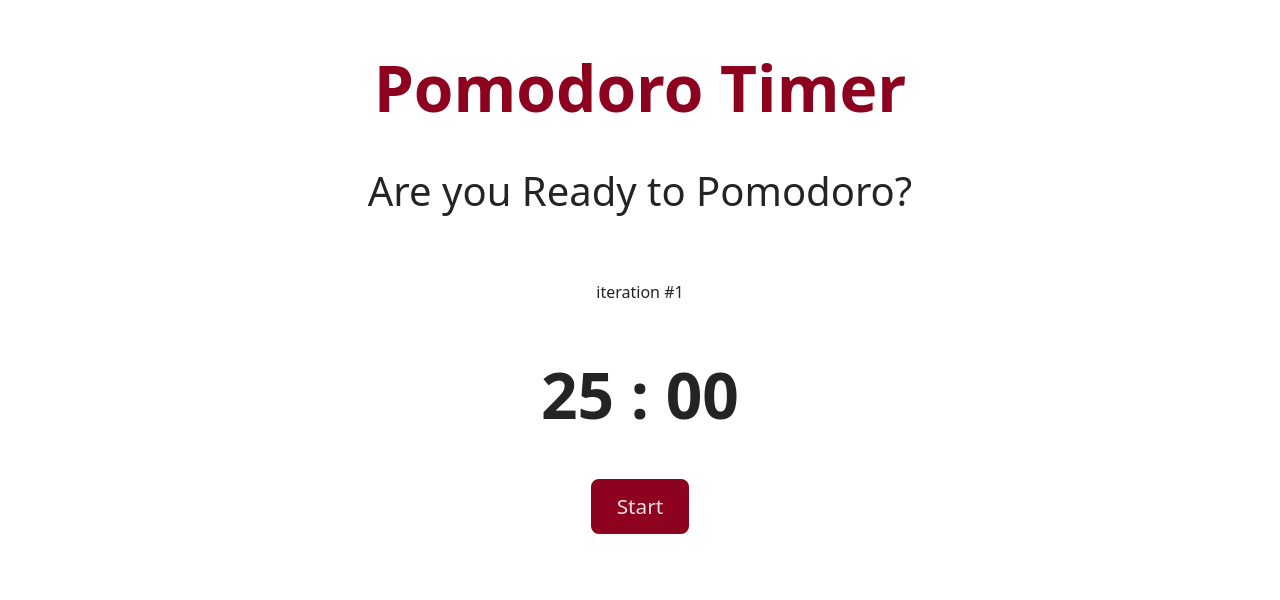
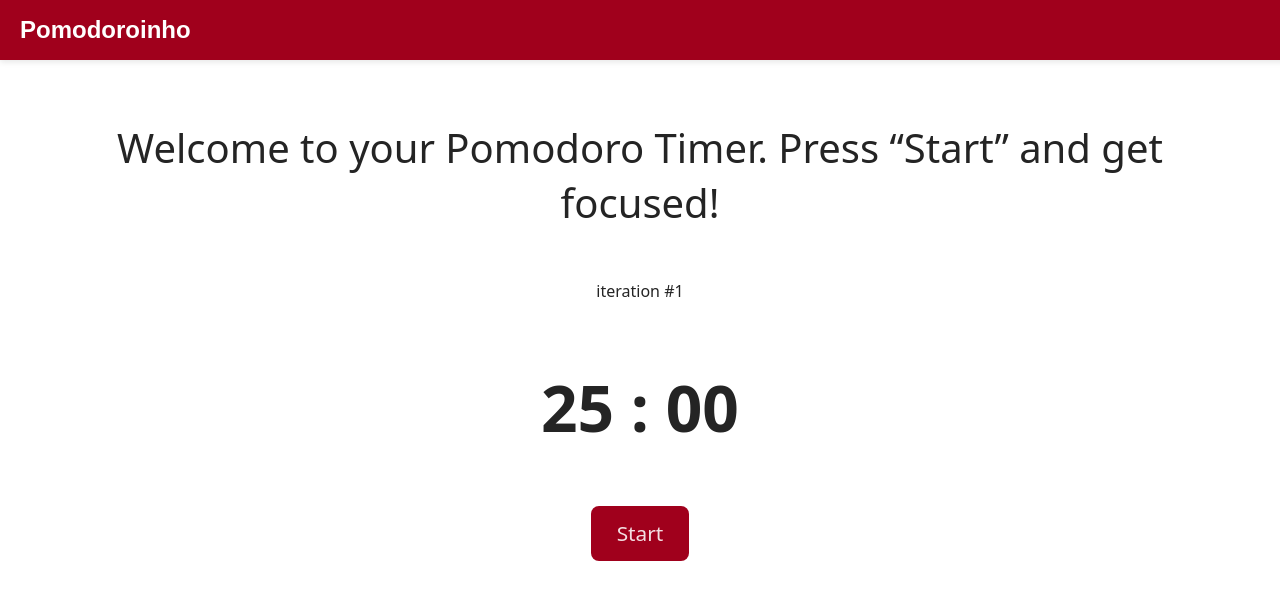
Before and after one commit to Tomasz-Karg/pomodoro-react, a React (Vite) app: page / in a window 1280 px wide. Shown: the top 600 px of the page. Built offline with nearby package versions, Linux system fonts and the light colour scheme.

Commit message:
Changed UI by adding a Header Component and grouping Buttons to a ButtonGroup Component

```diff
--- /dev/null
+++ b/src/components/ButtonGroup.jsx
@@ -0,0 +1,53 @@
+export function ButtonGroup({ machine, mode, timerStatus, dispatch, EVENT }) {
+  return (
+    // TODO change index to a reliable alternative for the key*
+
+    // Changed => (... to => {... because with the if
+    // staement we cant use an implicit return anymore
+    <div className='button-group'>
+      {machine[mode].buttons.map((button, index) => {
+        if (button.type === "PauseResume") {
+          return (
+            <button
+              key={index}
+              className={button.className}
+              // If the Timer is running we should display the "Pause"
+              // Button, otherwise the "Resume" Button
+
+              onClick={() => {
+                if (timerStatus === "idle") {
+                  dispatch(EVENT.START);
+                }
+                else if (timerStatus === "paused") {
+                  dispatch(EVENT.RESUME);
+                }
+                else if (timerStatus === "running") {
+                  dispatch(EVENT.PAUSE);
+                }
+              }}
+
+            // Decision if Main Button is Start, Pause or Resume
+            >
+              {timerStatus === "idle"
+                ? "Start"
+                : timerStatus === "paused"
+                  ? "Resume"
+                  : "Pause"
+              }
+            </button>
+          )
+        }
+
+        return (
+          <button
+            key={index}
+            className={button.className}
+            onClick={() => dispatch(button.event)}
+          >
+            {button.label}
+          </button>
+        )
+      })}
+    </div>
+  )
+}
--- /dev/null
+++ b/src/components/TopBar.jsx
@@ -0,0 +1,7 @@
+export function TopBar() {
+  return (
+    <header className="top-bar">
+      <h1 className="logo">Pomodoroinho</h1>
+    </header>
+  );
+}
--- a/src/config/machine.js
+++ b/src/config/machine.js
@@ -32,7 +32,8 @@ export const machine = {
   /* Outgoing transitions from the state IDLE */
   [MODE.IDLE]: {
 
-    phaseDescription: "Are you Ready to Pomodoro?",
+    phaseDescription: `Welcome to your Pomodoro Timer.
+    Press “Start” and get focused!`,
 
     /* EVENT START leads to target STATE WORKING*/
     START: {
--- a/src/index.css
+++ b/src/index.css
@@ -11,7 +11,28 @@
   -moz-osx-font-smoothing: grayscale;
 }
 
+.top-bar{
+  position: fixed;
+  top: 0;
+  left: 0;
+  width: 100%;
+  height: 60px;
+  background-color: #a0001c; /* deep red */
+  display: flex;
+  align-items: center;
+  padding: 0 20px;
+  box-shadow: 0 2px 6px rgba(0,0,0,0.1);
+}
+
+.logo{
+  color: white;
+  font-size: 1.5rem;
+  font-family: 'Poppins', sans-serif; /* or any stylish font */
+  margin: 0;
+}
+
 .grid-container{
+  margin-top: 80px;
   display: grid;
   grid-template-columns: 1fr;
   grid-template-rows: 1fr 1fr 1fr 1fr 1fr;
@@ -20,13 +41,6 @@
 
   justify-items: center;
   align-items: center;
-}
-
-.title{
-  font-size: 4em;
-  line-height: 1.5;
-  font-weight: 700;
-  color: #8D021F;
 }
 
 .phase-description{
@@ -64,7 +78,7 @@
   font-weight: 500;
   font-family: inherit;
   color: rgba(255, 255, 255, 0.87);
-  background-color: #8D021F;
+  background-color: #a0001c;
   cursor: pointer;
   transition: border-color 0.25s;
   margin: 1em 1em 0 1em;
@@ -94,13 +108,13 @@
 
 .secondary-button{
   border-radius: 8px;
-  border-color: #8D021F;
+  border-color: #a0001c;
   border: 1px solid transparent;
   padding: 0.6em 1.2em;
   font-size: 1.3em;
   font-weight: 500;
   font-family: inherit;
-  color: #8D021F;
+  color: #a0001c;
   background-color: rgba(194, 178, 178, 0.87);
   cursor: pointer;
   transition: border-color 0.25s;
--- a/src/pages/HomePage.jsx
+++ b/src/pages/HomePage.jsx
@@ -1,6 +1,8 @@
 import { useState, useEffect } from 'react'
 
 import { Timer } from '../components/Timer';
+import { TopBar } from '../components/TopBar';
+import { ButtonGroup } from '../components/ButtonGroup';
 import { MODE, EVENT, machine} from '../config/machine'
 
 export function HomePage() {
@@ -116,10 +118,10 @@ export function HomePage() {
 
   return (
 
+    <>
+      <TopBar />
+
       <div className='grid-container'>
-      <div className='title'>
-        Pomodoro Timer
-      </div>
 
         <div className='phase-description'>
           {machine[mode].phaseDescription}
@@ -133,58 +135,18 @@ export function HomePage() {
           <Timer timeLeft={timeLeft}/>
         </div>
 
-      <div className='buttons'>
-        {/* TODO change index to a reliable alternative for the key*/}
-
-        {/* Changed => (... to => {... because with the if staement we
-        cant use an implicit return anymore */}
-        {machine[mode].buttons.map((button, index) => {
-          if (button.type === "PauseResume"){
-            return(
-              <button
-                key = {index}
-                className = {button.className}
-                // If the Timer is running we should display the "Pause"
-                // Button, otherwise the "Resume" Button
-
-                onClick = {() => {
-                  if (timerStatus === "idle"){
-                    dispatch(EVENT.START);
-                  }
-                  else if(timerStatus === "paused"){
-                    dispatch(EVENT.RESUME);
-                  }
-                  else if(timerStatus === "running"){
-                    dispatch(EVENT.PAUSE);
-                  }
-                }}
-
-                // Decision if Main Button is Start, Pause or Resume
-              >
-                {timerStatus === "idle"
-                  ? "Start"
-                  : timerStatus === "paused"
-                  ? "Resume"
-                  : "Pause"
-                }
-              </button>
-            )
-          }
-
-          return(
-            <button
-              key = {index}
-              className = {button.className}
-              onClick = {() => dispatch(button.event)}
-            >
-              {button.label}
-            </button>
-          )
-        })
-        }
+        <div >
+          <ButtonGroup
+            machine={machine}
+            mode={mode}
+            timerStatus={timerStatus}
+            dispatch={dispatch}
+            EVENT={EVENT}
+          />
         </div>
 
       </div>
+    </>
 
   );
 }
```
Lines whose indentation alone changed are shown as unchanged.
